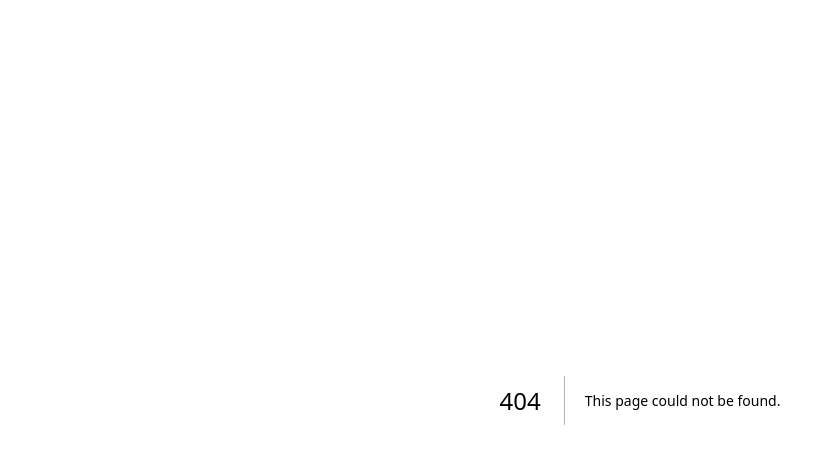
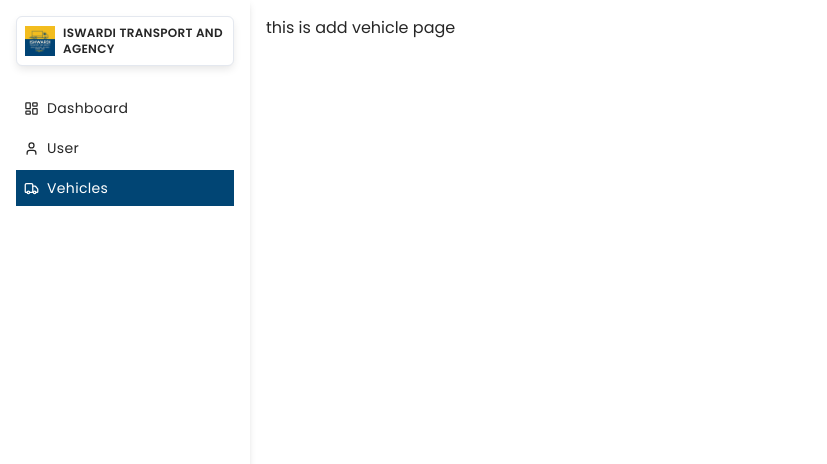
Before and after one commit to AhsanurRashid/Ishwardi_transport_frontend, a Next.js app: page /dashboard/vehicles/add-vehicle in a window 1280 px wide. Before the commit this address had no page. Shown: the top 464 px of the page, without its empty margins (0-827 px from the left). Built offline with nearby package versions, Linux system fonts and the light colour scheme.

Commit message:
ui update: vehicles page added

```diff
--- /dev/null
+++ b/app/(dashboard)/dashboard/vehicles/add-vehicle/page.tsx
@@ -0,0 +1,11 @@
+import React from 'react'
+
+const AddVehicle = () => {
+  return (
+    <div>
+      this is add vehicle page
+    </div>
+  )
+}
+
+export default AddVehicle
--- a/app/(dashboard)/dashboard/vehicles/page.tsx
+++ b/app/(dashboard)/dashboard/vehicles/page.tsx
@@ -1,9 +1,21 @@
+import { UsersTable } from '@/components/dashboard/user-table'
+import { Button } from '@/components/ui/button'
+import { Plus } from 'lucide-react'
+import Link from 'next/link'
 import React from 'react'
 
 const VehiclesPage = () => {
   return (
-    <div>
-      this is vehicles page
+    <div className='w-full'>
+        <div className='flex items-center justify-between mb-4'>
+            <h1 className='text-2xl font-bold'>Users</h1>
+            <Link href='/dashboard/vehicles/add-vehicle'>
+              <Button className='cursor-pointer'>
+                <Plus />Add Vehicle
+              </Button>
+            </Link>
+        </div>
+        <UsersTable />
     </div>
   )
 }
--- a/components/dashboard/sidebar/page-list.tsx
+++ b/components/dashboard/sidebar/page-list.tsx
@@ -13,18 +13,34 @@ const PageList = () => {
   const pathname = usePathname();
 
   useEffect(() => {
-    console.log("pathname", pathname);
+    console.log("pathname =>", pathname);
+    const pathNameArray = pathname.split("/");
+    console.log("pathNameArray =>", pathNameArray);
 
-    const page = pages.find((page: Page) => {
-      return pathname === page.href;
-    });
+    if (pathNameArray.length > 2) {
+      const pageName = pathNameArray[2];
+      const page = pages.find((page: Page) => {
+        return pageName === page.name.toLowerCase();
+      });
 
-    console.log("Page", page);
-    if (page) {
-      setActivePage(page.name);
-    } else {
+      if (page) {
+        setActivePage(page.name);
+      } else {
+        setActivePage("Dashboard");
+      }
+    }else {
       setActivePage("Dashboard");
     }
+
+    // const page = pages.find((page: Page) => {
+    //   return pathname === page.href;
+    // });
+
+    // if (page) {
+    //   setActivePage(page.name);
+    // } else {
+    //   setActivePage("Dashboard");
+    // }
 
   }, [pathname]);
 
```
Also changed, not shown: lib/data.ts (line endings or trailing spaces).
